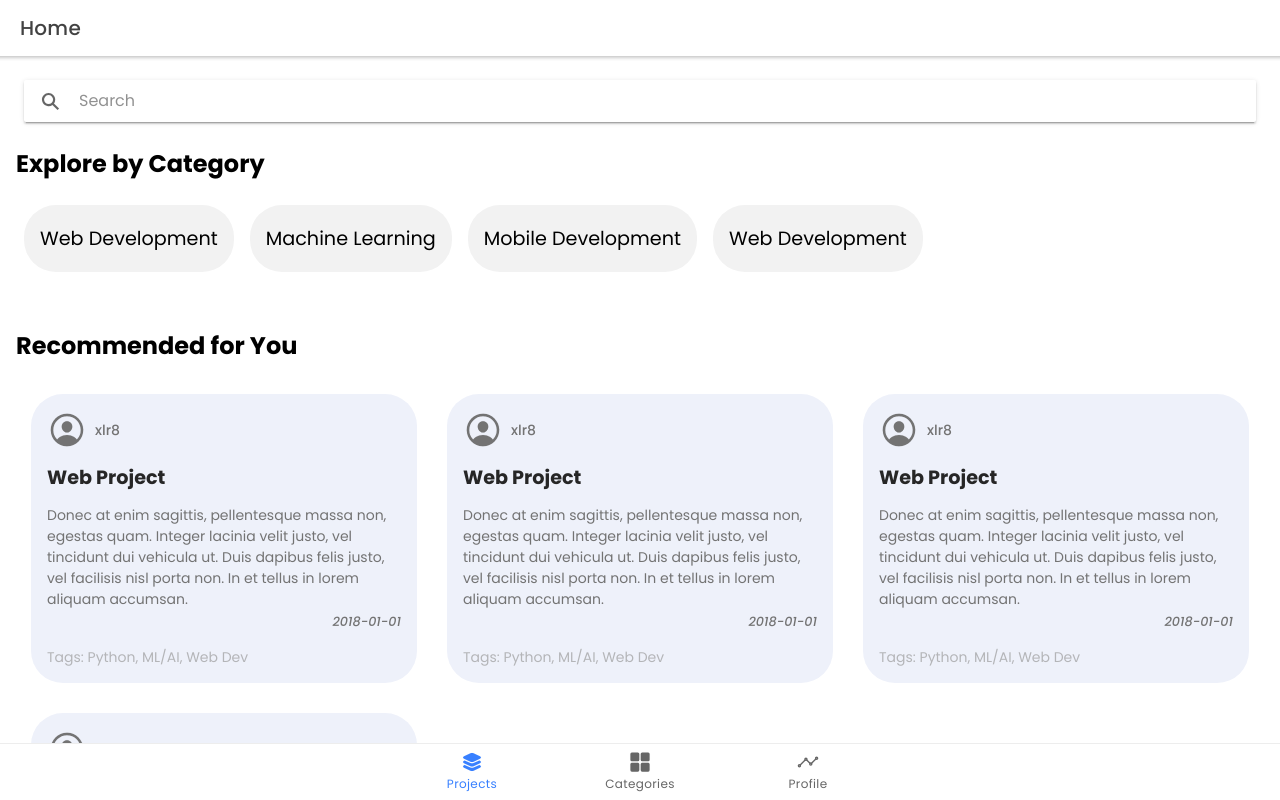
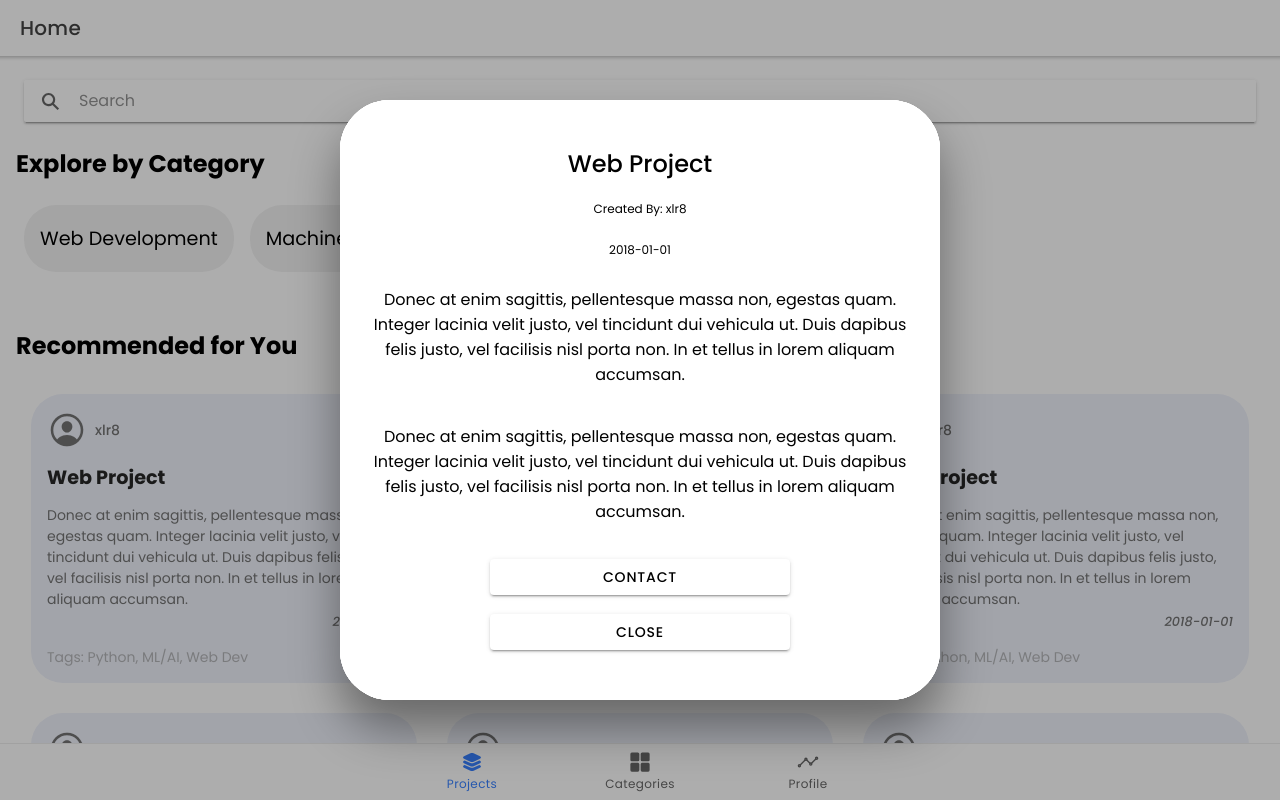
Before and after one commit to LaloVene/MLH-PE-Project, a React (Create React App) app: page /projects in a window 1280 px wide. Both pictures are taken after a click on the element 224 px from the left and 538 px from the top of the page. Built offline with nearby package versions, Linux system fonts and the light colour scheme.

Commit message:
Implement initial project detail modal functionality

```diff
--- a/src/components/ProjectCard.component.jsx
+++ b/src/components/ProjectCard.component.jsx
@@ -49,10 +49,10 @@ const Tags = styled.p`
 
 function CategoryCard(props) {
 
-  const { title, description, date, url, owner } = props;
+  const { title, description, date, url, owner, customClick } = props;
 
   return (
-    <Card>
+    <Card onClick={customClick}>
       <CardHeader>
         <Icon icon={personCircleOutline} />
         <Username>{owner}</Username>
--- /dev/null
+++ b/src/pages/Home.css
@@ -0,0 +1,29 @@
+.my-custom-class .modal-wrapper {
+    border-radius: 50px;
+    padding: 50px;
+    margin: 100px;
+}
+
+.modalbutton {
+    --background: white;
+    --border-width: 5px;
+    --color: black;
+}
+
+#closemodal {
+    width: 50%;
+    /* padding: 0px;
+    margin: 30px; */
+    --background: white;
+    --border-width: 5px;
+    --color: black;
+}
+
+.ion-page {
+    align-items: center;
+    justify-content: center;
+}
+
+#projmod {
+    justify-content: center;
+}
--- a/src/pages/Home.tsx
+++ b/src/pages/Home.tsx
@@ -1,5 +1,6 @@
 import React, { useState } from "react";
 import {
+  IonModal,
   IonContent,
   IonHeader,
   IonPage,
@@ -8,7 +9,8 @@ import {
   IonRow,
   IonCol,
   IonInput,
-  IonSearchbar
+  IonSearchbar,
+  IonButton
 } from "@ionic/react";
 import styled from "styled-components";
 import SectionTitle from "../components/SectionTitle.component";
@@ -16,6 +18,7 @@ import ProjectCard from "../components/ProjectCard.component";
 import CategoryButton from "../components/CategoryButton.component";
 import projects from "../utils/projects.json";
 import categories from "../utils/categories.json";
+import './Home.css';
 
 const Container = styled.div`
   padding: 1rem;
@@ -26,6 +29,7 @@ const Separator = styled.div`
 
 function Home() {
   const [search, setSearch] = useState('')
+  const [showProject, setShowProject] = useState(false);
 
   // const [currentTime, setCurrentTime] = useState(0);
 
@@ -76,13 +80,44 @@ function Home() {
                 const { id, title, description, date, url, owner } = project;
                 return (
                   <IonCol size="12" size-md="4" key={id}>
+                    <IonModal id="projmod" isOpen={showProject} cssClass='my-custom-class'>
+                      <h2 style={{
+                        marginTop: "50px"
+                      }}>{title}</h2>
+                      <p style={{
+                        margin: "0px",
+                        padding: "0px",
+                        fontSize: "0.75em"
+                      }}>Created By: {owner}</p>
+                      <p style={{
+                        fontSize: "0.75em"
+                      }}>{date}</p>
+                      <p style={{
+                        margin: "20px",
+                        marginTop: "5px",
+                        textAlign: "center"
+                      }}>   {description}</p>
+
+                      <p style={{
+                        margin: "20px",
+                        marginTop: "5px",
+                        textAlign: "center"
+                      }}>   {description}</p>
+
+                      <IonButton id="closemodal">Contact</IonButton>
+
+                      <IonButton style={{ marginBottom: "50px" }} id="closemodal" onClick={() => setShowProject(false)}>Close</IonButton>
+                    </IonModal>
                     <ProjectCard
                       title={title}
                       description={description}
                       date={date}
                       url={url}
                       owner={owner}
+                      customClick={() => setShowProject(true)}
+
                     />
+
                   </IonCol>
                 );
               })}
@@ -90,7 +125,7 @@ function Home() {
           </section>
         </Container>
       </IonContent>
-    </IonPage>
+    </IonPage >
   );
 }
 
--- a/src/utils/projects.json
+++ b/src/utils/projects.json
@@ -30,5 +30,21 @@
     "date": "2018-01-01",
     "url": "https://picsum.photos/100/100/?image: 10",
     "owner": "xlr8"
+  },
+  {
+    "id": 5,
+    "title": "Web Project",
+    "description": "Donec at enim sagittis, pellentesque massa non, egestas quam. Integer lacinia velit justo, vel tincidunt dui vehicula ut. Duis dapibus felis justo, vel facilisis nisl porta non. In et tellus in lorem aliquam accumsan.",
+    "date": "2018-01-01",
+    "url": "https://picsum.photos/100/100/?image: 10",
+    "owner": "xlr8"
+  },
+  {
+    "id": 6,
+    "title": "Web Project",
+    "description": "Donec at enim sagittis, pellentesque massa non, egestas quam. Integer lacinia velit justo, vel tincidunt dui vehicula ut. Duis dapibus felis justo, vel facilisis nisl porta non. In et tellus in lorem aliquam accumsan.",
+    "date": "2018-01-01",
+    "url": "https://picsum.photos/100/100/?image: 10",
+    "owner": "xlr8"
   }
 ]
```
Also changed, not shown: src/components/ProjectModal.component.jsx (added, +31 -0 lines), src/components/ProjectCard.tsx (indentation only).
